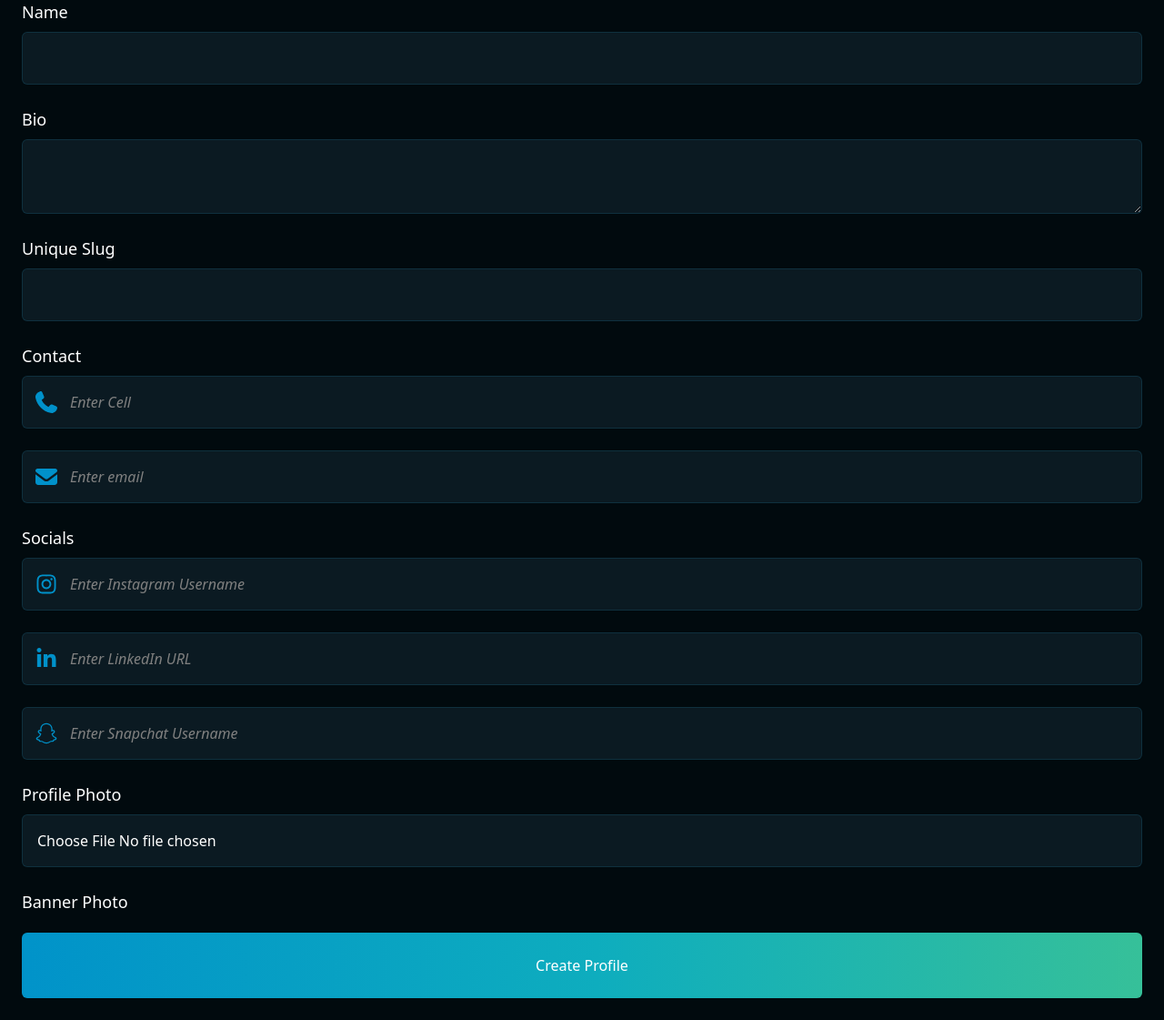
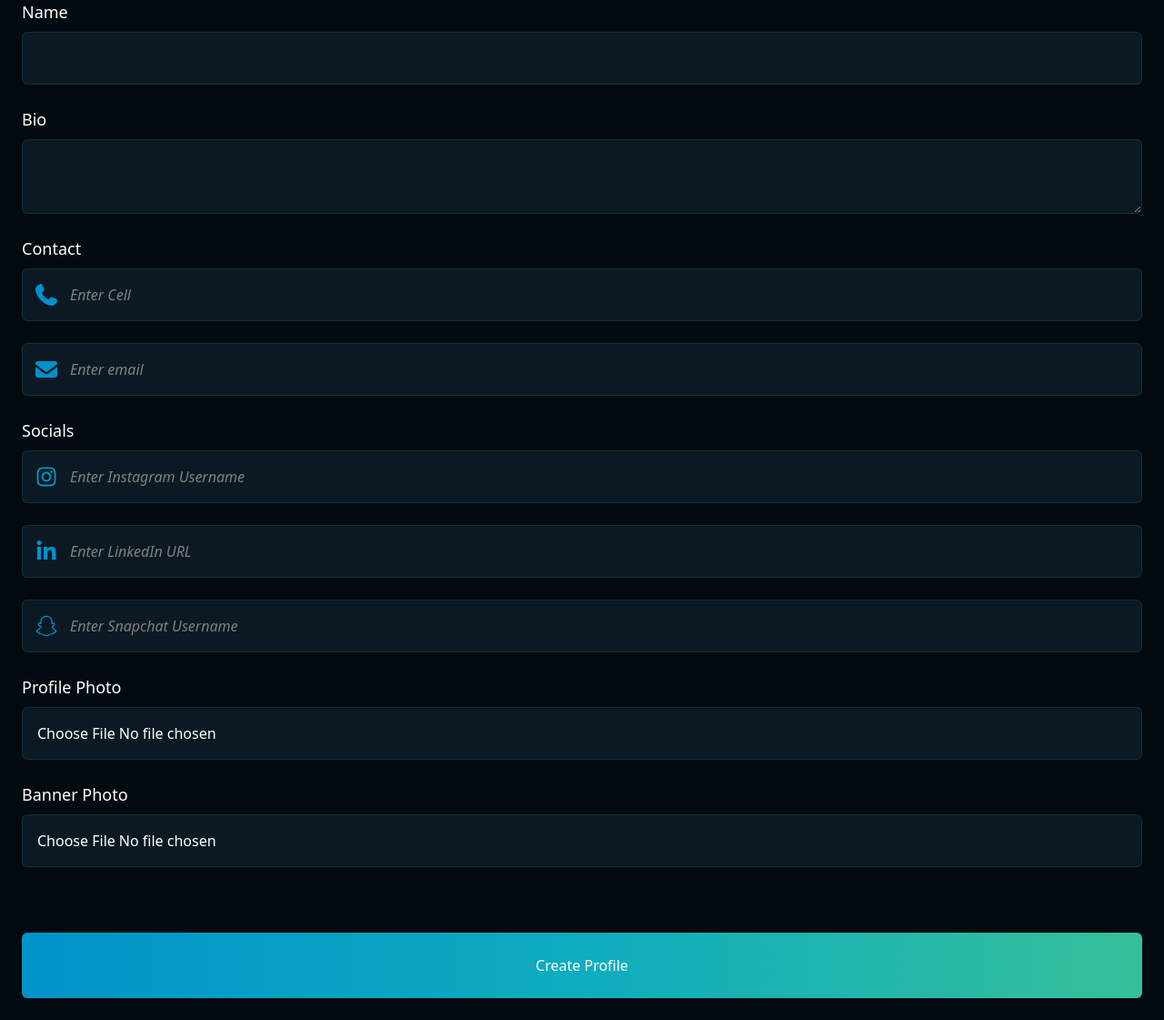
Before and after one commit to tairesu/Assignment_Project_Tyrese_tyresec2, a Django app: page /profile/create/ in a window 1280 px wide. Shown: the part 335-1456 px from the top of the page at 91% size. Run offline with Django 5.2, Linux system fonts and the light colour scheme; the visitor is signed in with stand-in values (Sample User, id 1); some libraries are stand-ins or nearby versions.

Commit message:
change: hid  profile slug field while  setting value to user's username

```diff
--- a/cardManager/templates/cardManager/profile_create.html
+++ b/cardManager/templates/cardManager/profile_create.html
@@ -34,17 +34,17 @@ Create a Profile
 	    		<p class="text-danger text-sm" >{{ form.bio.errors.0 }}</p>
 	    	{% endif %}
 		</div>
-	    <div class="flex flex-col gap-2">
+	    <div class="flex flex-col gap-2 hidden">
 	    	<label for="id_profile_slug" class="text-bold text-lg">Unique Slug</label>
 	    	<input
 		    	type="text"
-		    	class="bg-[var(--color-input-bkg)] border-solid border-[1px] border-[var(--color-input-border)] rounded-md p-4"
+		    	class="hidden bg-[var(--color-input-bkg)] border-solid border-[1px] border-[var(--color-input-border)] rounded-md p-4"
 		    	id="id_profile_slug"
 		    	name="profile_slug"
 		    	maxlength="{{ form.fields.profile_slug.max_length }}"
-		    	{% if form.profile_slug.value %} value="{{ form.profile_slug.value }}" {% endif %}
+		    	value="{{ request.user.username }}"
 		    	{% if form.profile_slug.errors %} style="border-color:var(--color-danger)" {% endif %}
-		    	required/>
+		    	/>
 	    	{% if form.profile_slug.errors %}
 	    		<p class="text-danger text-sm" >{{ form.profile_slug.errors.0 }}</p>
 	    	{% endif %}
```
